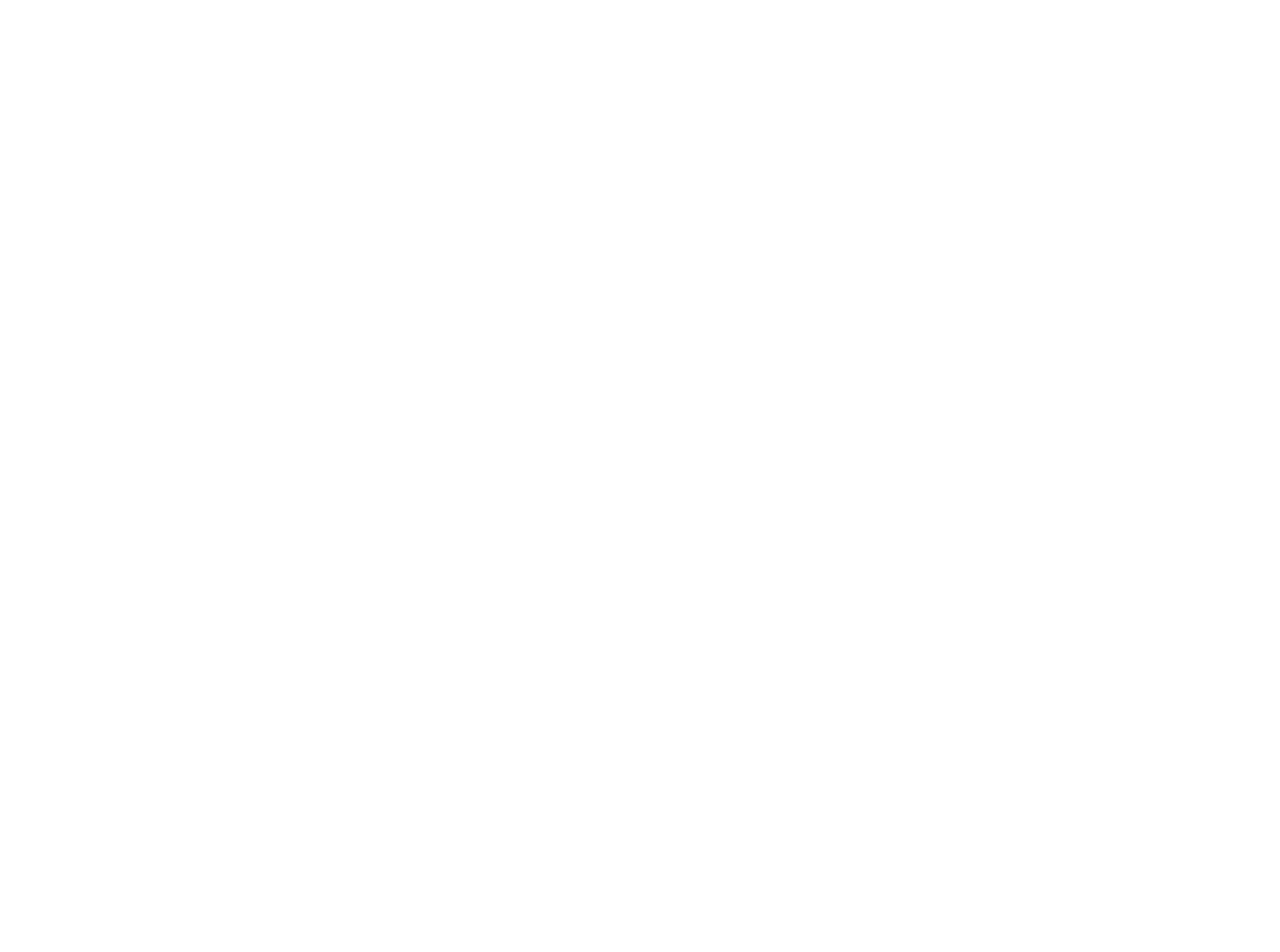
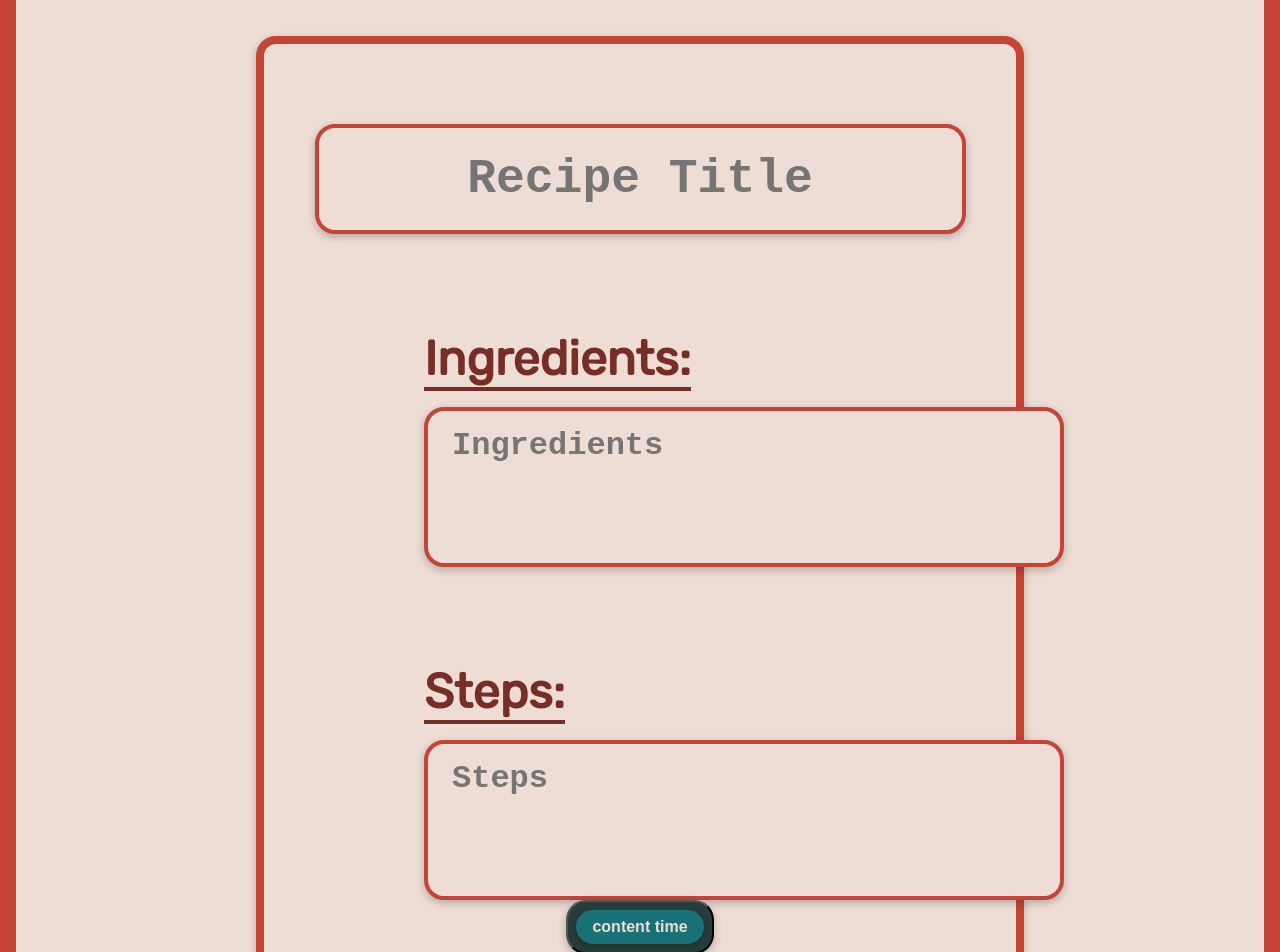
Before and after one commit to MepilLeaf/john-henriksen-capstone, a React (Create React App) app: page /create in a window 1280 px wide. Before the commit this address had no page. Shown: the part 60-1012 px from the top of the page. Before the commit the page ends 800 px from the top, so only its background shows below. Built offline with nearby package versions, Linux system fonts and the light colour scheme.

Commit message:
Adde inventory and steps section
Added each title and input for the sections mentioned, also created a button component

```diff
--- a/package.json
+++ b/package.json
@@ -11,6 +11,7 @@
     "react-dom": "^18.2.0",
     "react-router-dom": "^6.21.3",
     "react-scripts": "5.0.1",
+    "react-textarea-autosize": "^8.5.3",
     "sass": "^1.70.0",
     "web-vitals": "^2.1.4"
   },
--- a/src/App.js
+++ b/src/App.js
@@ -1,13 +1,15 @@
 import logo from "./logo.svg";
 import "./App.scss";
 import { BrowserRouter, Routes, Route } from "react-router-dom";
+import CreateRecipe from "./pages/CreateRecipes/CreateRecipe";
 
 function App() {
   return (
     <div className="App">
-      <p>font test time</p>
       <BrowserRouter>
-        <Routes>{/* <Route path="/create" element={} /> */}</Routes>
+        <Routes>
+          <Route path="/create" element={<CreateRecipe />} />
+        </Routes>
       </BrowserRouter>
     </div>
   );
--- /dev/null
+++ b/src/components/Button/Button.js
@@ -0,0 +1,17 @@
+import "./Button.scss";
+
+const Button = ({ isBlue, content }) => {
+  return (
+    <button className={`button ${isBlue ? "button--blue" : ""}`}>
+      <div
+        className={`button__inner-container ${
+          isBlue ? "button__inner-container--blue" : ""
+        }`}
+      >
+        {content}
+      </div>
+    </button>
+  );
+};
+
+export default Button;
--- /dev/null
+++ b/src/components/Button/Button.scss
@@ -0,0 +1,26 @@
+@use "../../styles/partials/globals.scss" as *;
+
+.button {
+  background-color: $dark-red;
+  border-radius: 1.25rem;
+  padding: 0.5rem;
+  @include box-shadow;
+
+  &--blue {
+    background-color: $dark-blue;
+  }
+
+  &__inner-container {
+    background-color: $light-red;
+    border-radius: 1.25rem;
+    padding: 0.5rem 1rem;
+    color: $off-white;
+    font-weight: bold;
+    font-size: 1rem;
+    @include box-shadow;
+
+    &--blue {
+      background-color: $light-blue;
+    }
+  }
+}
--- a/src/pages/CreateRecipes/CreateRecipe.js
+++ b/src/pages/CreateRecipes/CreateRecipe.js
@@ -1 +1,30 @@
 import "./CreateRecipe.scss";
+import TextareaAutosize from "react-textarea-autosize";
+import Button from "../../components/Button/Button";
+
+const CreateRecipes = () => {
+  return (
+    <main className="create-recipes-page">
+      <section className="recipe-form">
+        <TextareaAutosize
+          className="recipe-form__title-input"
+          placeholder="Recipe Title"
+        />
+        <h4 className="recipe-form__ingredients-title">Ingredients:</h4>
+        <TextareaAutosize
+          className="recipe-form__ingredients-input"
+          placeholder="Ingredients"
+        />
+        <h4 className="recipe-form__steps-title">Steps:</h4>
+        <TextareaAutosize
+          className="recipe-form__steps-input"
+          placeholder="Steps"
+        />
+        <Button isBlue={true} content="content time" />
+      </section>
+    </main>
+  );
+  //for tags use a map with a ternary to either return a string or a span, may have to use items in a string literal
+};
+
+export default CreateRecipes;
--- a/src/pages/CreateRecipes/CreateRecipe.scss
+++ b/src/pages/CreateRecipes/CreateRecipe.scss
@@ -0,0 +1,60 @@
+@use "../../styles/partials/globals.scss" as *;
+
+.create-recipes-page {
+  background-color: $off-white;
+  height: 100%;
+  width: 100vw;
+  @include flex(column, flex-start, center);
+  padding: 5rem 0;
+  border: 1rem solid $light-red;
+}
+
+.recipe-form {
+  border: 0.5rem solid $light-red;
+  border-radius: 1.25rem;
+  width: 60vw;
+  color: $dark-red;
+  padding: 5rem 10rem;
+  @include box-shadow;
+  @include flex(column);
+
+  &__title-input {
+    resize: none;
+    outline: none;
+    border: 0.3rem solid $light-red;
+    border-radius: 1.25rem;
+    padding: 1.5rem;
+    background-color: $off-white;
+    color: $dark-red;
+    font-weight: bold;
+    font-size: 3rem;
+    text-align: center;
+    @include box-shadow;
+  }
+
+  &__ingredients-title,
+  &__steps-title {
+    align-self: flex-start;
+    font-size: 3rem;
+    margin: 6rem 0 0;
+    border-bottom: 0.3rem solid $dark-red;
+  }
+
+  &__ingredients-input,
+  &__steps-input {
+    resize: none;
+    outline: none;
+    border: 0.3rem solid $light-red;
+    border-radius: 1.25rem;
+    padding: 1rem 1.5rem;
+    background-color: $off-white;
+    color: $dark-red;
+    font-weight: bold;
+    @include box-shadow;
+    align-self: flex-start;
+    margin-top: 1rem;
+    width: 40rem;
+    font-size: 2rem;
+    min-height: 10rem;
+  }
+}
--- a/src/styles/partials/globals.scss
+++ b/src/styles/partials/globals.scss
@@ -6,3 +6,12 @@
 @forward "./mixins.scss";
 @forward "./typography.scss";
 @forward "./variable.scss";
+
+html {
+  box-sizing: border-box;
+}
+*,
+*:before,
+*:after {
+  box-sizing: inherit;
+}
--- a/src/styles/partials/mixins.scss
+++ b/src/styles/partials/mixins.scss
@@ -10,3 +10,7 @@
   align-items: $align-items;
   flex-wrap: $flex-wrap;
 }
+
+@mixin box-shadow {
+  box-shadow: rgba(0, 0, 0, 0.24) 0px 3px 8px;
+}
```
Also changed, not shown: 1 other file (tests, documents, lock files or other folders).
